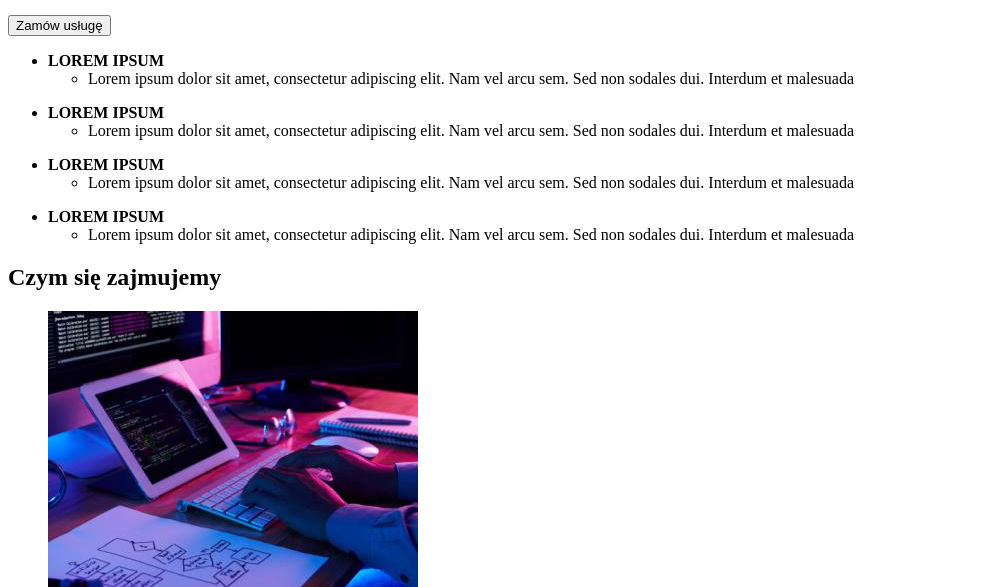
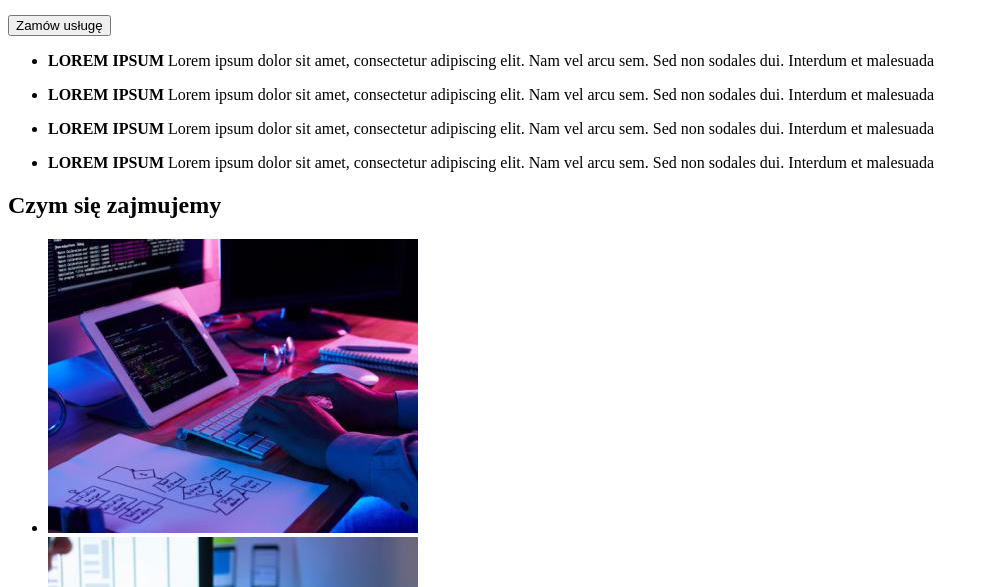
Before and after one commit to SzymonN6/goit-markup-hw-01, a plain HTML site: page index.html in a window 1280 px wide. Shown: the part 213-800 px from the top of the page, without its empty margins (0-989 px from the left). Drawn offline with Linux system fonts and the light colour scheme.

Commit message:
Update index.html

```diff
--- a/index.html
+++ b/index.html
@@ -33,45 +33,33 @@
         <ul>
           <li>
             <b>LOREM IPSUM</b>
-            <ul>
-              <li>
+
             Lorem ipsum dolor sit amet, consectetur adipiscing elit. Nam vel
             arcu sem. Sed non sodales dui. Interdum et malesuada
-              </li>
-            </ul>
           </li>
         </ul>
         <ul>
           <li>
             <b>LOREM IPSUM</b>
-            <ul>
-              <li>
+
             Lorem ipsum dolor sit amet, consectetur adipiscing elit. Nam vel
             arcu sem. Sed non sodales dui. Interdum et malesuada
-              </li>
-            </ul>
           </li>
         </ul>
         <ul>
           <li>
             <b>LOREM IPSUM</b>
-            <ul>
-              <li>
+
             Lorem ipsum dolor sit amet, consectetur adipiscing elit. Nam vel
             arcu sem. Sed non sodales dui. Interdum et malesuada
-              </li>
-            </ul>
           </li>
         </ul>
         <ul>
           <li>
             <b>LOREM IPSUM</b>
-            <ul>
-              <li>
+
             Lorem ipsum dolor sit amet, consectetur adipiscing elit. Nam vel
             arcu sem. Sed non sodales dui. Interdum et malesuada
-              </li>
-            </ul>
           </li>
         </ul>
       </div>
```
Lines whose indentation alone changed are shown as unchanged.
